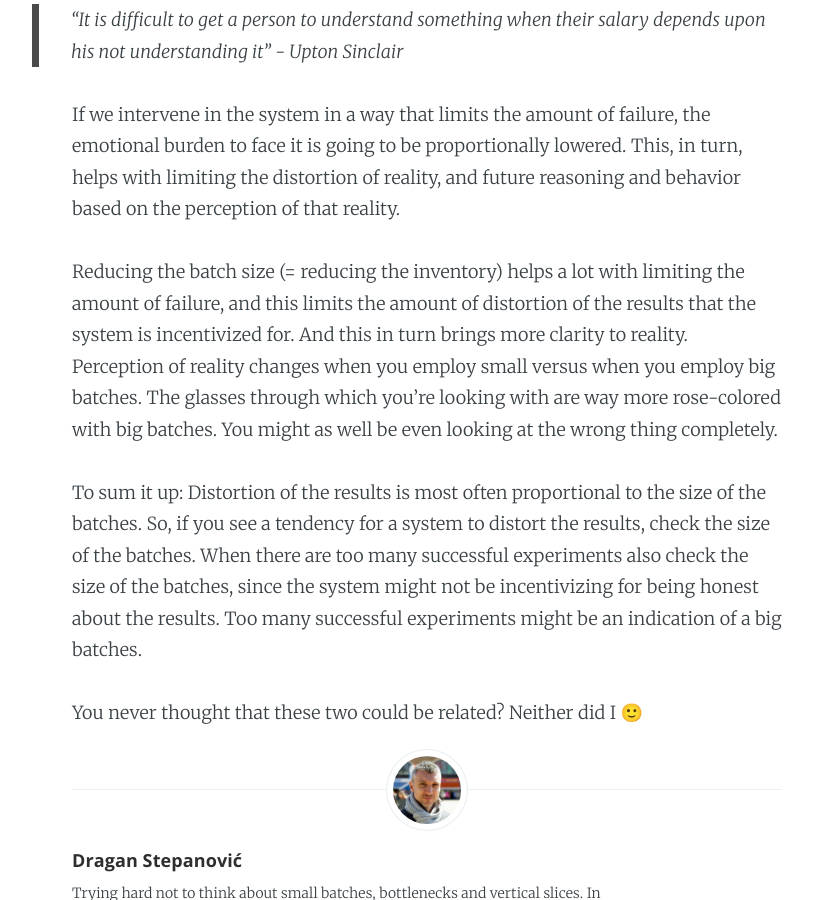
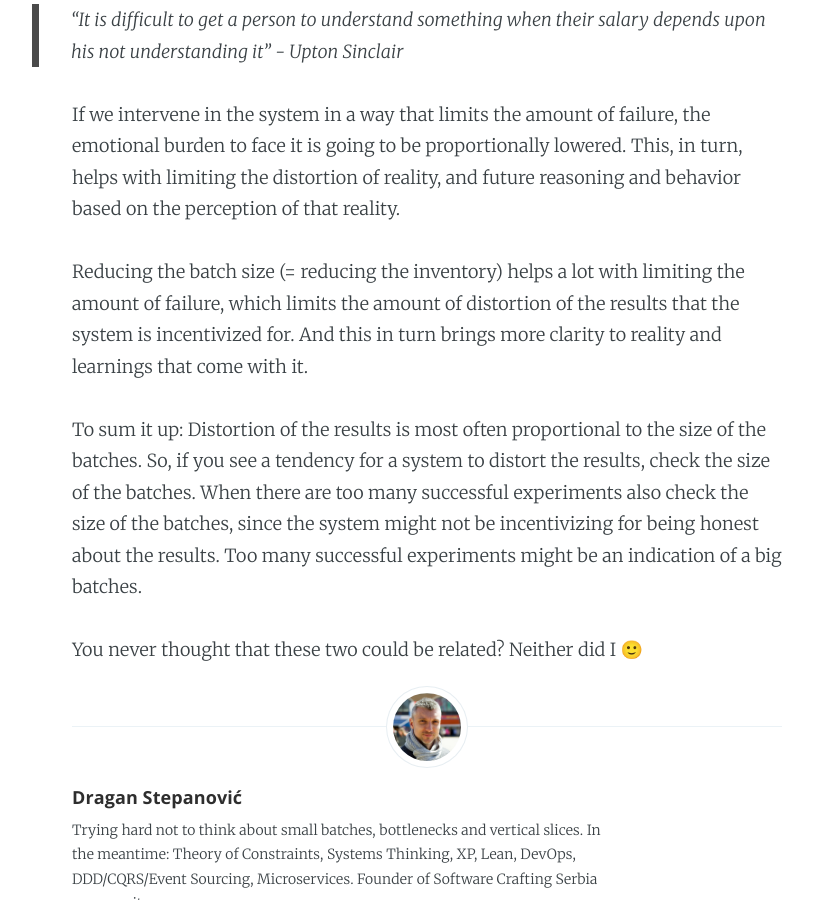
Before and after one commit to dragan-stepanovic/dragan-stepanovic.github.io, a Jekyll site: the page built from _posts/2020-06-09-big-batches-reality-distortion.md, in a window 1280 px wide and 900 px high, scrolled down 1242 px. Shown: the whole window, without its empty margins (213-1026 px from the left). Built offline with Jekyll 4.4.1, drawn with Linux system fonts in a browser that asks for light colours.

Commit message:
Update 2020-06-09-big-batches-reality-distortion.md

```diff
--- a/_posts/2020-06-09-big-batches-reality-distortion.md
+++ b/_posts/2020-06-09-big-batches-reality-distortion.md
@@ -24,8 +24,7 @@ There's also another thing here at play. People in charge of a big failure will
 
 If we intervene in the system in a way that limits the amount of failure, the emotional burden to face it is going to be proportionally lowered. This, in turn, helps with limiting the distortion of reality, and future reasoning and behavior based on the perception of that reality.
 
-Reducing the batch size (= reducing the inventory) helps a lot with limiting the amount of failure, and this limits the amount of distortion of the results that the system is incentivized for. And this in turn brings more clarity to reality.
-Perception of reality changes when you employ small versus when you employ big batches. The glasses through which you're looking with are way more rose-colored with big batches. You might as well be even looking at the wrong thing completely.
+Reducing the batch size (= reducing the inventory) helps a lot with limiting the amount of failure, which limits the amount of distortion of the results that the system is incentivized for. And this in turn brings more clarity to reality and learnings that come with it.
 
 To sum it up: Distortion of the results is most often proportional to the size of the batches. So, if you see a tendency for a system to distort the results, check the size of the batches. When there are too many successful experiments also check the size of the batches, since the system might not be incentivizing for being honest about the results. Too many successful experiments might be an indication of a big batches.
 
```
